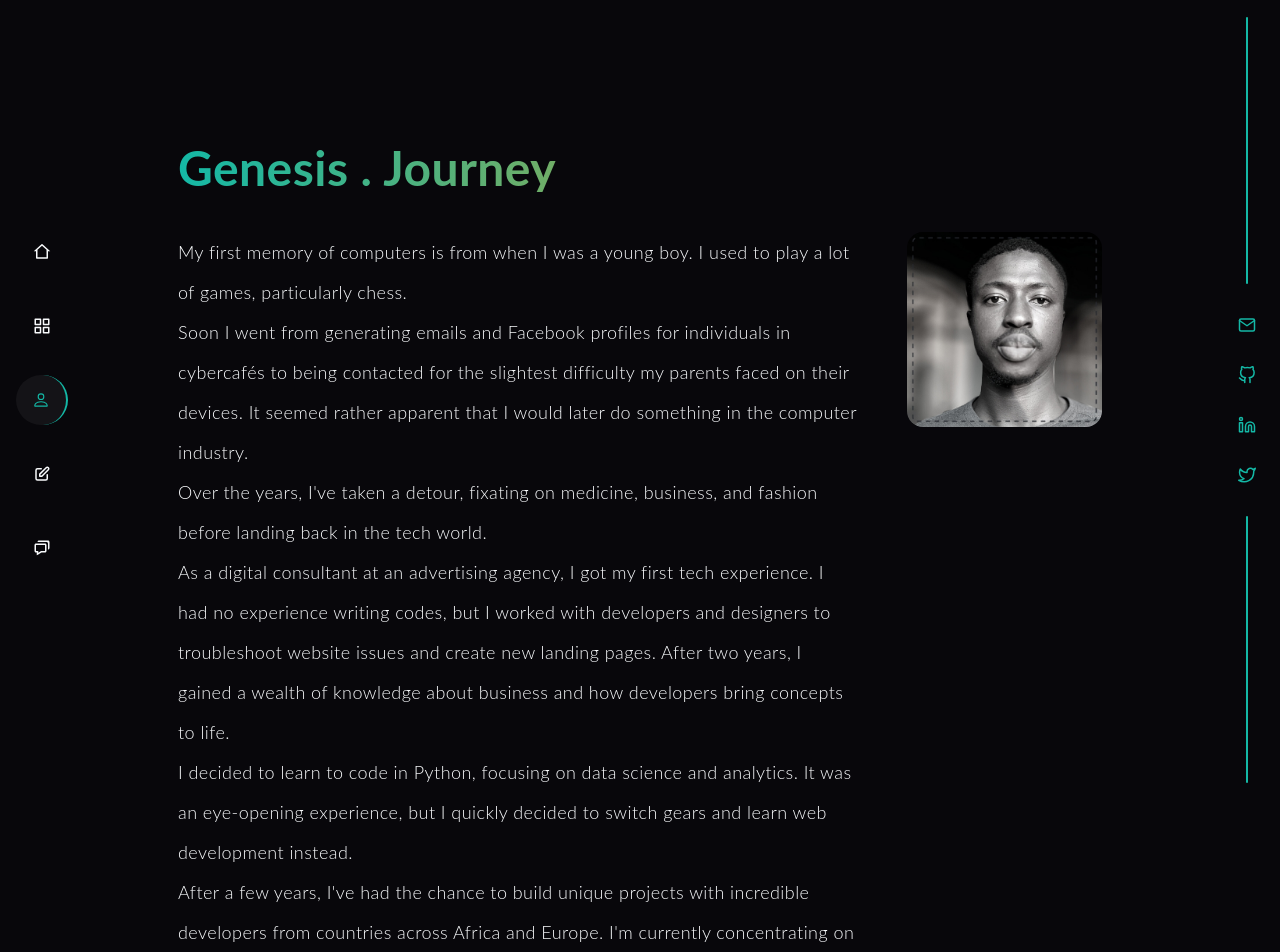
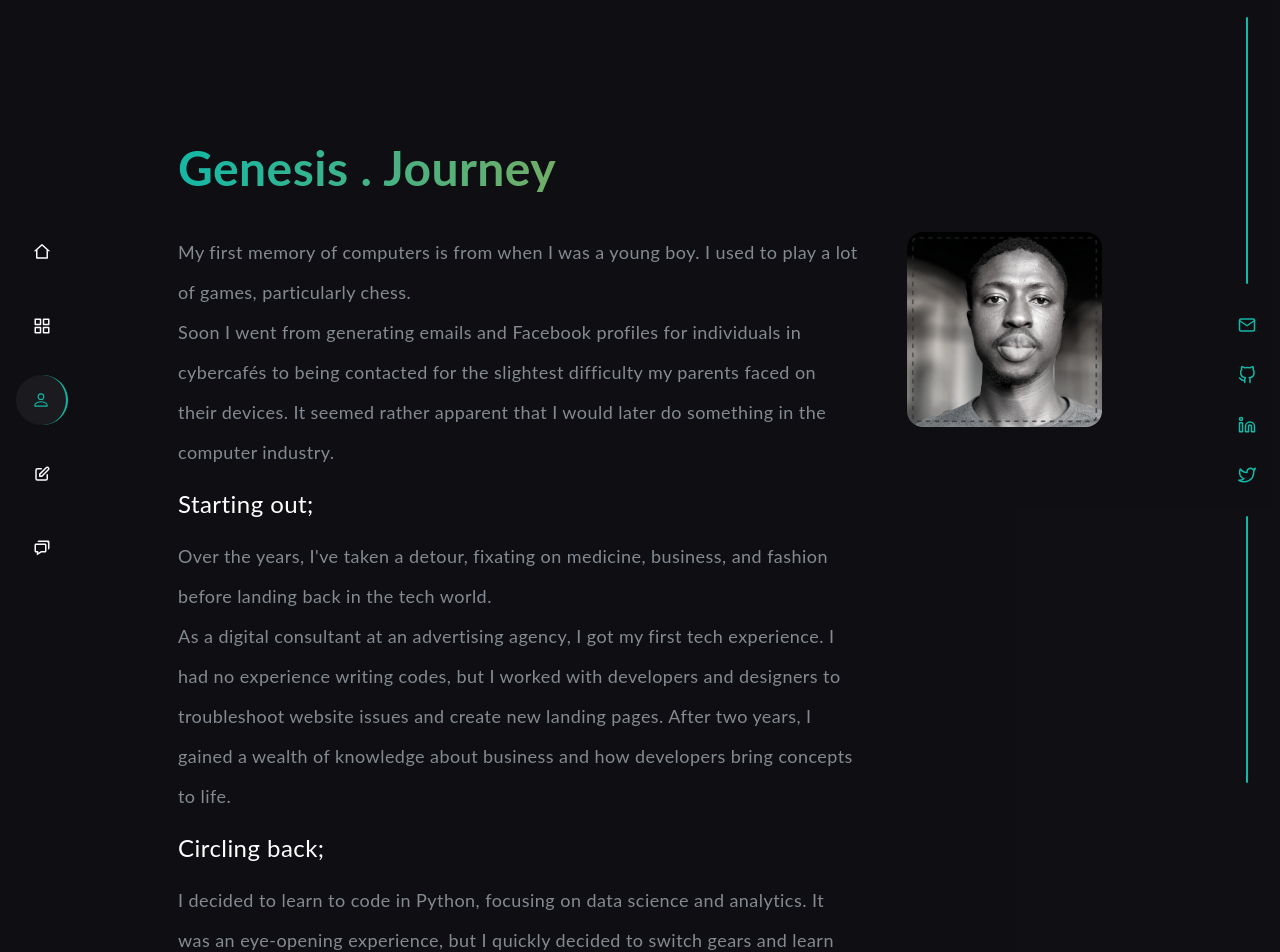
Before and after one commit to deyemiobaa/sa-portfolio, a React (Create React App) app: page /about in a window 1280 px wide. Shown: the top 952 px of the page. Built offline with nearby package versions, Linux system fonts and the light colour scheme.

Commit message:
make color changes

```diff
--- a/src/App.js
+++ b/src/App.js
@@ -18,7 +18,7 @@ export default function App() {
   }, [state])
 
   return (
-    <div className="w-full min-h-screen bg-[#08070b] relative grid lg:grid-cols-[auto_1fr_auto] font-lato text-slate-50 text-base md:text-lg">
+    <div className="w-full min-h-screen bg-[#08070b]/[0.97] relative grid font-lato text-[#e4f0fa8c] text-base md:text-lg">
       <PageNav />
       <MobileNav />
       <Routes>
--- a/src/components/project.js
+++ b/src/components/project.js
@@ -6,7 +6,7 @@ export default function Project({ title, description, image, technologies, link
       <img className="w-max-full h-auto object-cover" src={image} alt={title} />
       <div>
         <div className="text-2xl p-4 mt-2">{title}</div>
-        <div className="text-left px-4 font-light mb-4">
+        <div className="text-left px-4  mb-4">
           {description}
         </div>
         <div>Built With:</div>
--- a/src/pages/about.js
+++ b/src/pages/about.js
@@ -10,12 +10,15 @@ export default function About() {
       <div className="w-4/4 md:w-3/4 static z-10 mx-auto">
         <h1 className="mb-10 text-4xl md:text-5xl bg-clip-text text-transparent bg-gradient-to-r from-teal-500 to-amber-500 font-bold">Genesis . Journey</h1>
         <div className="flex flex-col-reverse md:grid md:grid-cols-4 gap-12">
-          <div className="font-light md:col-span-3">My first memory of computers is from when I was a young boy. I used to play a lot of games, particularly chess. <br />
+          <div className=" md:col-span-3">My first memory of computers is from when I was a young boy. I used to play a lot of games, particularly chess. <br />
             Soon I went from generating emails and Facebook profiles for individuals in cybercafés to being contacted for the slightest difficulty my parents faced on their devices. It seemed rather apparent that I would later do something in the computer industry.<br />
+
+            <h3 className="text-xl lg:text-2xl text-white my-4">Starting out;</h3>
             Over the years, I've taken a detour, fixating on medicine, business, and fashion before landing back in the tech world. <br />
 
             As a digital consultant at an advertising agency, I got my first tech experience. I had no experience writing codes, but I worked with developers and designers to troubleshoot website issues and create new landing pages. After two years, I gained a wealth of knowledge about business and how developers bring concepts to life.<br />
 
+            <h3 className="text-xl lg:text-2xl text-white my-4">Circling back;</h3>
             I decided to learn to code in Python, focusing on data science and analytics. It was an eye-opening experience, but I quickly decided to switch gears and learn web development instead.<br />
 
             After a few years, I've had the chance to build unique projects with incredible developers from countries across Africa and Europe. I'm currently concentrating on React web development and would love to work with Edu-tech or customer-focused companies.<br />
@@ -23,7 +26,7 @@ export default function About() {
             When I'm not behind a computer screen, you can find me at the gym or playing basketball.
             <div className="grid grid-cols-2 gap-6 justify-items-center pt-6 mb-6">
               <img src={gym} alt="gym" className="rounded-lg  w-full" />
-              <img src={bball} alt="basketball" className="rounded-lg  w-full"/>
+              <img src={bball} alt="basketball" className="rounded-lg  w-full" />
             </div>
           </div>
           <img src={myphoto} alt="Headshot" className="w-36 h-auto rounded-full md:rounded-2xl md:w-auto" />
--- a/src/pages/contact.js
+++ b/src/pages/contact.js
@@ -7,15 +7,15 @@ export default function Contact() {
     <div className="relative px-6 leading-7 lg:leading-10 tracking-wide  mt-28 md:mt-36 flex flex-col items-center">
       <div className="w-4/4 md:w-3/4 static z-10 mx-auto">
         <h1 className="mb-10 text-4xl md:text-5xl bg-clip-text text-transparent bg-gradient-to-r from-green-500 to-amber-500 font-bold">Collaborate . Connect</h1>
-        <figure className="opacity-[.9] text-base">
+        <figure className="opacity-[.9] text-base text-white">
           <blockquote cite="https://deyemiobaa.vercel.app">
             <p className="border-l-4 pl-6 border-neutral-700 mb-4">There are no strangers here; Only friends you haven’t yet met.</p>
           </blockquote>
           <figcaption>—<cite> William Butler Yeats</cite></figcaption>
         </figure>
-        <p className="mt-8 font-light">Do you have a project idea you’d like me to jump on, questions you’d like me to answer, looking to make a new connection, or do you want to hire me?
+        <p className="mt-8 ">Do you have a project idea you’d like me to jump on, questions you’d like me to answer, looking to make a new connection, or do you want to hire me?
         </p>
-        <p className="font-light">You can reach out to me via my social links, or send me a message. I'd love to hear from you.</p>
+        <p className="">You can reach out to me via my social links, or send me a message. I'd love to hear from you.</p>
         <Form />
       </div>
       <div className="lg:hidden flex justify-between w-3/4 mx-auto my-16">
--- a/src/pages/projects.js
+++ b/src/pages/projects.js
@@ -16,15 +16,15 @@ export default function Projects() {
       <div className="w-4/4 md:w-3/4 mx-auto mb-10 static z-10">
         <div className="relative h-screen">
           <h1 className="mb-10 text-4xl md:text-5xl bg-clip-text text-transparent bg-gradient-to-r from-emerald-500 to-amber-500 font-bold">Projects . Open-Source</h1>
-          <p className="font-bold">
-            Building is fun!
+          <p className="font-bold text-white hidden">
+            Talk is cheap, I'd rather show you the code.
           </p>
-          <p className="mt-8 font-light">Building projects is something I really enjoy doing. Apart from the fresh experiences I gain with each project, the thrill of seeing a project through from beginning to end and having it work as intended makes the process/hurdles interesting.
+          <p className="mt-8 ">Building projects is something I really enjoy doing. Apart from the fresh experiences I gain with each project, the thrill of seeing a project through from beginning to end and having it work as intended makes the process/hurdles interesting.
           </p>
-          <p className="font-light"><span className="button border-b-2 pb-1 border-teal-500 font-normal cursor-pointer sticky z-[11]">Below</span> are some of my most recent works. Some are finished, in progress, personal, and open-sourced.
+          <p className=""><span className="button border-b-2 pb-1 border-teal-500 text-white cursor-pointer sticky z-[11]">Below</span> are some of my most recent works. Some are finished, in progress, personal, and open-sourced.
           </p>
         </div>
-        <div id="projects-section" className="w-full grid grid-cols-1 md:grid-cols-2 gap-8 text-center">
+        <div id="projects-section" className="w-full grid grid-cols-1 md:grid-cols-2 gap-8 text-center text-white">
           {projects.map(project =>
             <Project key={project.id} title={project.title} description={project.description} technologies={project.technologies} link={project.url} image={project.image} />
           )}
```
